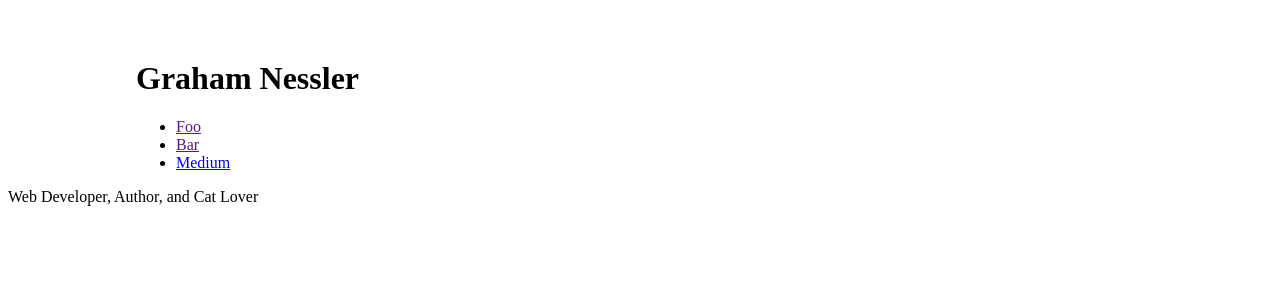
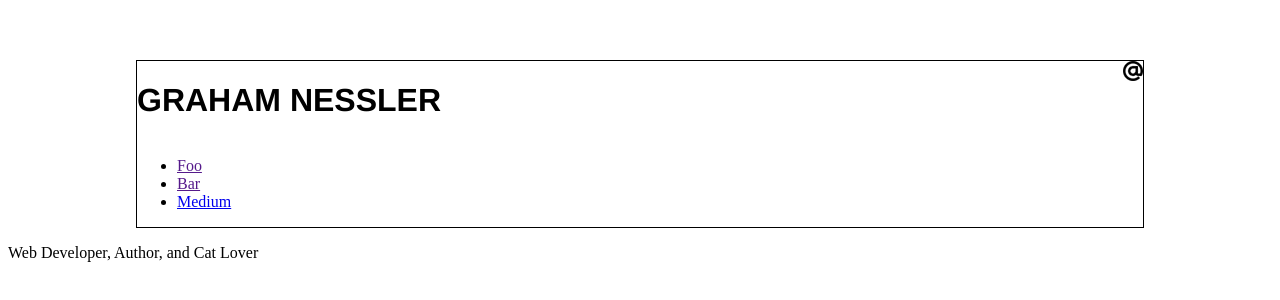
Before and after one commit to gness1804/personal-site, a Vue app: page / in a window 1280 px wide. Shown: the top 300 px of the page. Built offline with nearby package versions, Linux system fonts and the light colour scheme.

Commit message:
Add email logo

```diff
--- a/src/components/Header.vue
+++ b/src/components/Header.vue
@@ -1,6 +1,9 @@
 <template lang="pug">
   .header
-    h1 {{name}}
+    .top-part
+      h1 {{name}}
+      .social-icons
+        img(src="../assets/at.png" alt="Email me.")
     nav
       ul(class="header-links")
         li
@@ -16,7 +19,7 @@ export default {
   name: 'Header',
   data() {
     return {
-      name: 'Graham Nessler',
+      name: 'GRAHAM NESSLER',
     };
   },
 }
@@ -25,6 +28,20 @@ export default {
 
 <style scoped>
   .header {
+    border: 1px solid black;
     margin: 0 10vw;
   }
+
+  .header h1 {
+    font-family: 'Helvetica', sans-serif;
+  }
+
+  .top-part {
+    display: flex;
+    flex-direction: row;
+    justify-content: space-between;
+  }
+
+  .social-icons {
+  }
 </style>
```
Also changed, not shown: src/assets/at.png (added).
